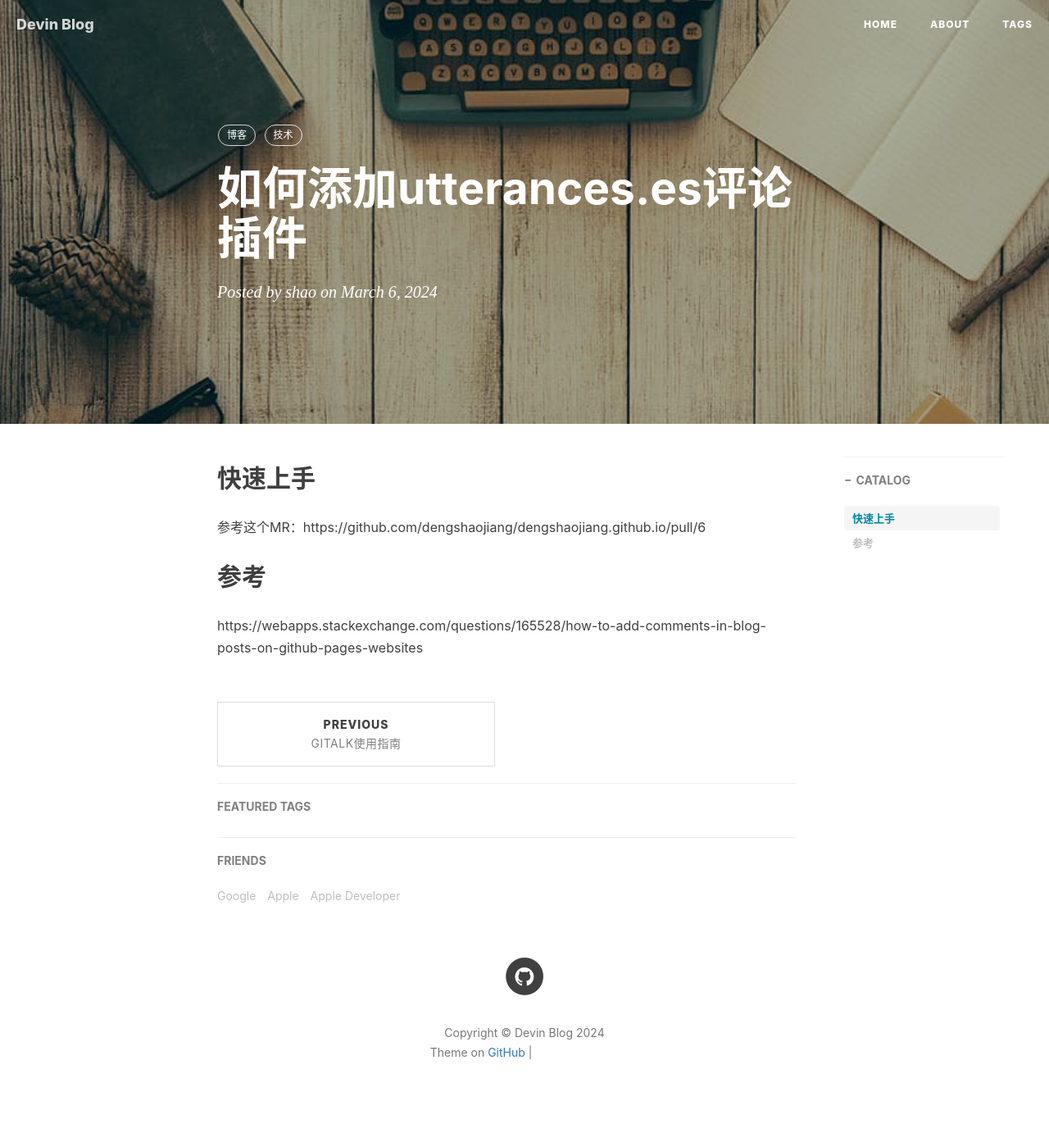
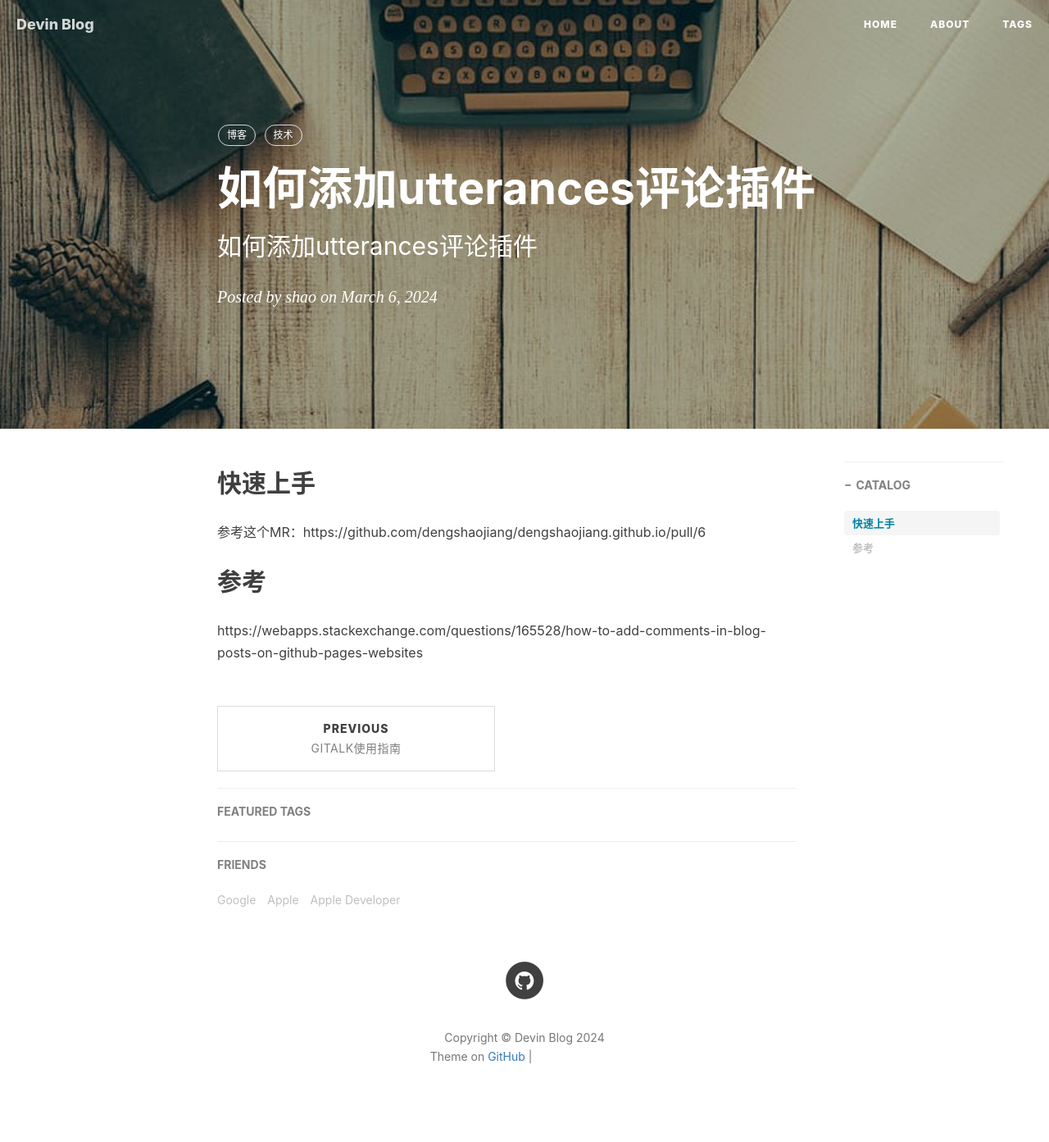
Before and after one commit to dengshaojiang/dengshaojiang.github.io, a Jekyll site: the page built from _posts/2024-03-05-how-to-add-utterances-comments.md, in a window 1280 px wide. Shown: the whole page at 82% size. Built offline with Jekyll 4.4.1, drawn with Linux system fonts in a browser that asks for light colours; nearby versions of some CDN libraries; comment, search, counter and statistics services are not loaded; grey boxes are pictures that could not be loaded.

Commit message:
Update 2024-03-05-how-to-add-utterances-comments.md

```diff
--- a/_posts/2024-03-05-how-to-add-utterances-comments.md
+++ b/_posts/2024-03-05-how-to-add-utterances-comments.md
@@ -1,7 +1,7 @@
 ---
 layout:     post
-title:      如何添加utterances.es评论插件
-subtitle:
+title:      如何添加utterances评论插件
+subtitle:   如何添加utterances评论插件
 date:       2024-03-06
 author:     shao
 header-img:
```
